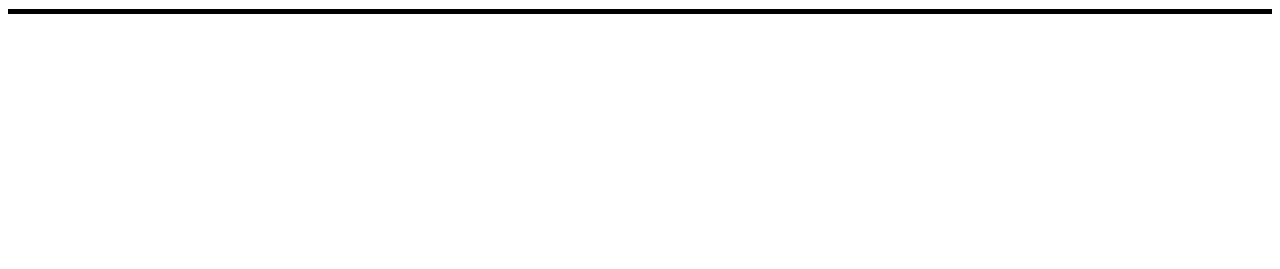
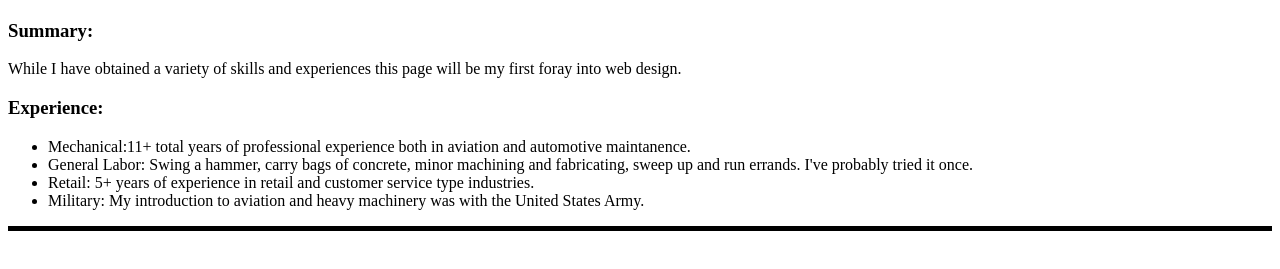
Before and after one commit to JustLecs/html-portfolio, a plain HTML site: page public/Resume.html in a window 1280 px wide. Shown: the part 417-686 px from the top of the page. Drawn offline with Linux system fonts and the light colour scheme.

Commit message:
Add files via upload

```diff
--- a/public/Resume.html
+++ b/public/Resume.html
@@ -10,7 +10,17 @@
             <p>Aspiring Web Designer</p>
             <img src="../assets/images/Selfie.jpg" Alt="Man with sunglasses" height="300 width=300">
         </div>
+        <div>
+            <h3>Summary:</h3>
+            <p>While I have obtained a variety of skills and experiences this page will be my first foray into web design.</p>
+            <h3>Experience:</h3>
+            <ul>
+                <li>Mechanical:11+ total years of professional experience both in aviation and automotive maintanence.</li>
+                <li>General Labor: Swing a hammer, carry bags of concrete, minor machining and fabricating, sweep up and run errands. I've probably tried it once.</li>
+                <li>Retail: 5+ years of experience in retail and customer service type industries.</li>
+                <li>Military: My introduction to aviation and heavy machinery was with the United States Army.</li>
+            </ul>
+        </div>
+    <hr size="5" color="black">
     </body>
-    <hr size="5" color="black">
-
-</html>
+ </html>
```
Also changed, not shown: index.html (+1 -1 lines).
